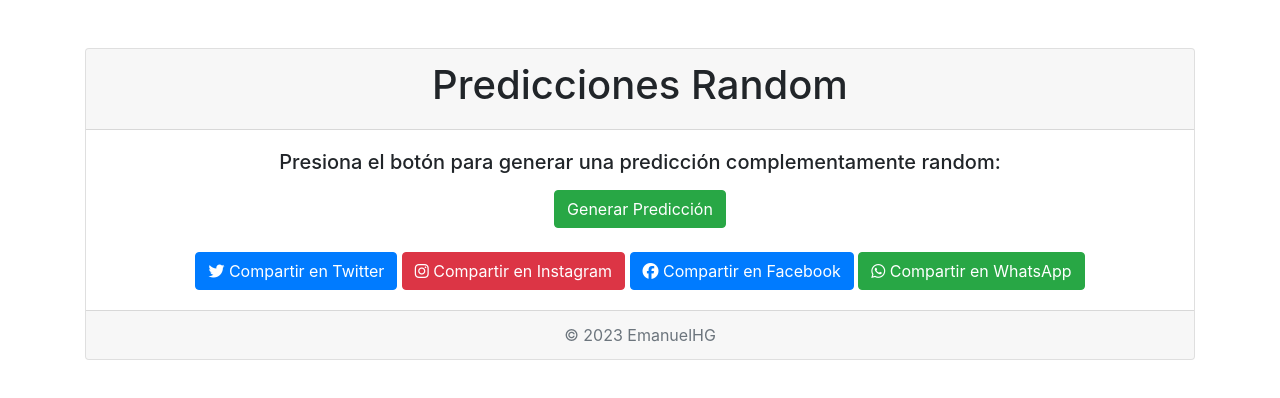
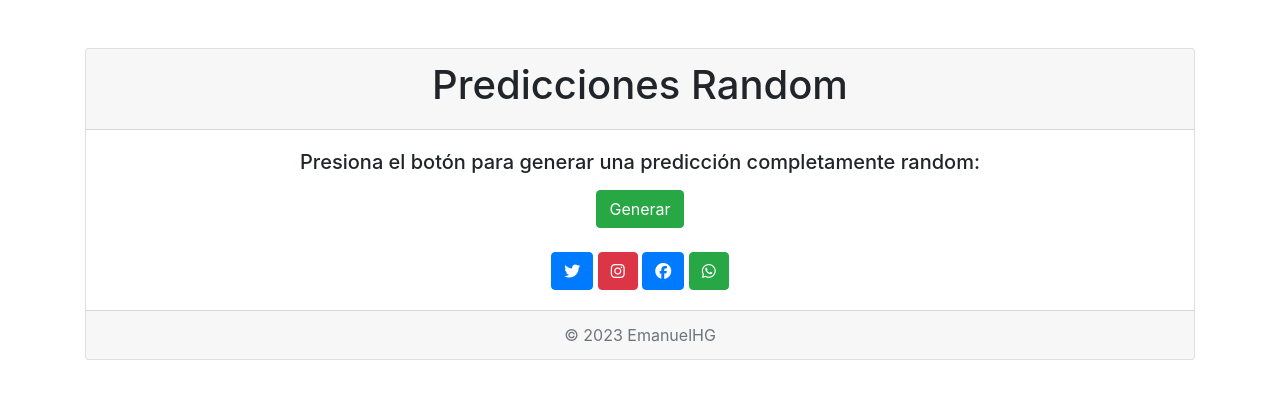
Before and after one commit to emanuelhg/PrediccionesRandom, a plain HTML site: page index.html in a window 1280 px wide. Drawn offline with nearby package versions, Linux system fonts and the light colour scheme.

Commit message:
Add files via upload

```diff
--- a/index.html
+++ b/index.html
@@ -20,18 +20,14 @@
                 <h1>Predicciones Random</h1>
             </div>
             <div class="card-body">
-                <h5 class="card-title">Presiona el botón para generar una predicción complementamente random:</h5>
+                <h5 class="card-title">Presiona el botón para generar una predicción completamente random:</h5>
                 <p class="card-text" id="prediccion"></p>
-                <button type="button" class="btn btn-success" onclick="generarPrediccion()">Generar Predicción</button>
+                <button type="button" class="btn btn-success" onclick="generarPrediccion()">Generar</button>
                 <div class="mt-4">
-                    <a href="#" onclick="compartirTwitter()" class="btn btn-primary"><i class="fab fa-twitter"></i>
-                        Compartir en Twitter</a>
-                    <a href="#" onclick="compartirInstagram()" class="btn btn-danger"><i class="fab fa-instagram"></i>
-                        Compartir en Instagram</a>
-                    <a href="#" onclick="compartirFacebook()" class="btn btn-primary"><i class="fab fa-facebook"></i>
-                        Compartir en Facebook</a>
-                    <a href="#" onclick="compartirWhatsApp()" class="btn btn-success"><i class="fab fa-whatsapp"></i>
-                        Compartir en WhatsApp</a>
+                    <a href="#" onclick="compartirTwitter()" class="btn btn-primary"><i class="fab fa-twitter"></i></a>
+                    <a href="#" onclick="compartirInstagram()" class="btn btn-danger"><i class="fab fa-instagram"></i></a>
+                    <a href="#" onclick="compartirFacebook()" class="btn btn-primary"><i class="fab fa-facebook"></i></a>
+                    <a href="#" onclick="compartirWhatsApp()" class="btn btn-success"><i class="fab fa-whatsapp"></i></a>
                 </div>
             </div>
             <div class="card-footer text-muted">
```
